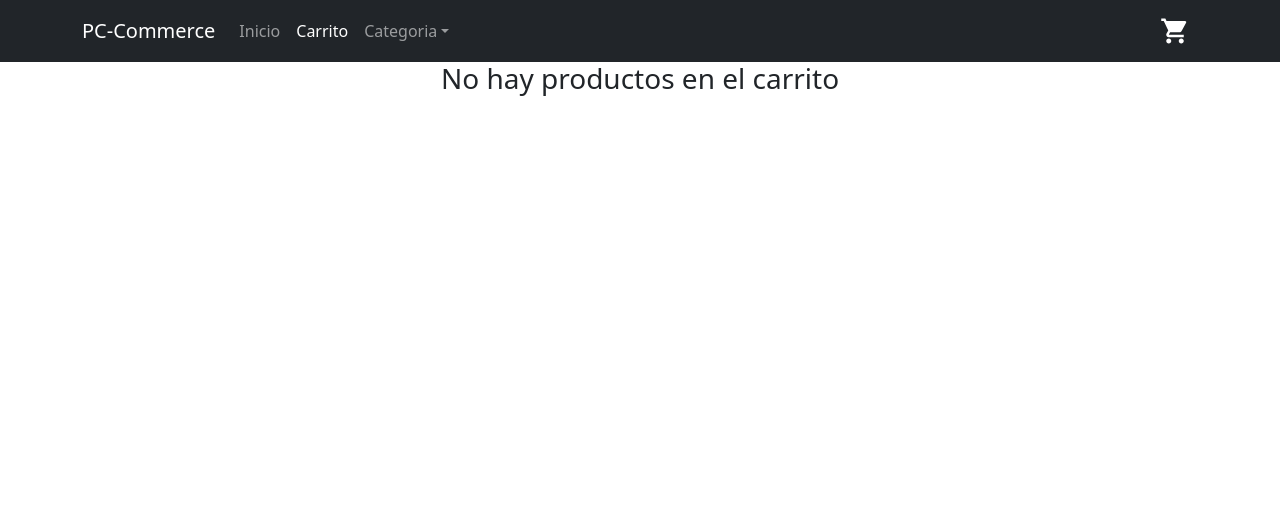
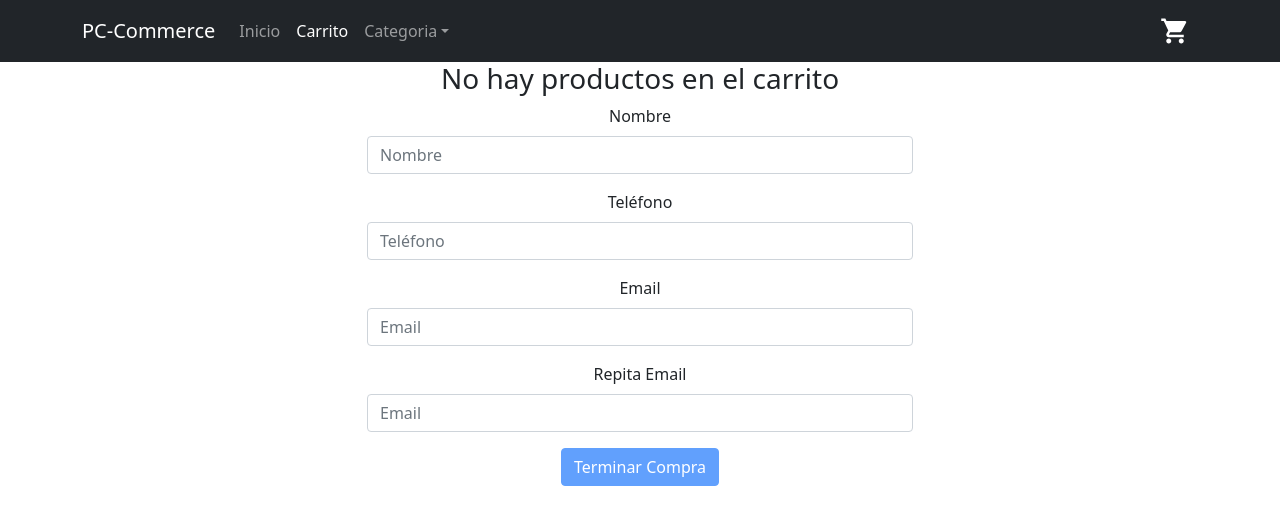
Before and after one commit to grvalenzuela/EcommerceREACT-Valenzuela, a React (Vite) app: page /carrito in a window 1280 px wide. Shown: the top 524 px of the page. Built offline with nearby package versions, Linux system fonts and the light colour scheme.

Commit message:
Agrega logica para orden de compra

```diff
--- a/src/componentes/Cart/Cart.jsx
+++ b/src/componentes/Cart/Cart.jsx
@@ -1,17 +1,102 @@
 import { useCartContext } from "../../context/CartContext";
+import { useState } from "react";
+import {
+  addDoc,
+  collection,
+  doc,
+  documentId,
+  getDocs,
+  getFirestore,
+  query,
+  updateDoc,
+  where,
+  writeBatch,
+} from "firebase/firestore";
+
 import Table from "react-bootstrap/Table";
-import { MdAdd, MdRemove, MdDelete } from "react-icons/md";
 import CartItem from "../CartItem/CartItem";
-import { LinkContainer } from "react-router-bootstrap";
 import Button from "react-bootstrap/Button";
+import Form from "react-bootstrap/Form";
 
 function Cart() {
-  const { cartList, vaciarCarrito, cantidadProductos } = useCartContext();
+  const { cartList, vaciarCarrito, cantidadTotalItem, precioTotal } =
+    useCartContext();
+  const [dataForm, setDataForm] = useState({
+    email: "",
+    nombre: "",
+    telefono: "",
+  });
+  const [id, setId] = useState(null);
+
+  // Generar ORDEN
+  const generarOrden = async (e) => {
+    e.preventDefault();
+
+    // Nuevo objeto de orders
+    let orden = {};
+
+    orden.comprador = dataForm;
+    orden.total = precioTotal();
+
+    orden.items = cartList.map((cartItem) => {
+      const id = cartItem.id;
+      const titulo = cartItem.titulo;
+      const precio = cartItem.precio * cartItem.cantidad;
+
+      return { id, titulo, precio };
+    });
+
+    const db = getFirestore();
+    const queryCollectionItems = collection(db, "ordenes");
+    await addDoc(queryCollectionItems, orden)
+      .then(({ id }) => setId(id))
+      .catch((err) => console.log(err))
+      .finally(() => vaciarCarrito());
+
+    // Actualiza Stock
+
+    const queryCollection = collection(db, "productos");
+
+    const queryActulizarStock = await query(
+      queryCollection,
+      where(
+        documentId(),
+        "in",
+        cartList.map((it) => it.id)
+      )
+    );
+
+    const batch = writeBatch(db);
+
+    await getDocs(queryActulizarStock)
+      .then((resp) =>
+        resp.docs.forEach((res) =>
+          batch.update(res.ref, {
+            stock:
+              res.data().stock -
+              cartList.find((item) => item.id === res.id).cantidad,
+          })
+        )
+      )
+      .finally(() => console.log("actulalizado"));
+
+    batch.commit();
+  };
+
+  const handleChange = (e) => {
+    setDataForm({
+      ...dataForm,
+      [e.target.name]: e.target.value,
+    });
+    console.log("Cambio en form: " + dataForm.nombre);
+  };
+
+  console.log("Precio Total: " + precioTotal());
 
   return (
     <div className="container">
       <div className="row  justify-content-center">
-        {cantidadProductos != 0 ? (
+        {cantidadTotalItem() != 0 ? (
           <div className="col-md-10">
             <Table responsive>
               <thead>
@@ -29,6 +114,19 @@ function Cart() {
                 ))}
               </tbody>
             </Table>
+            <div className="p-3">
+              <div>
+                <h3>
+                  Total:{" "}
+                  {precioTotal()
+                    ? precioTotal().toLocaleString(navigator.language, {
+                        minimumFractionDigits: 0,
+                      })
+                    : ""}
+                  $
+                </h3>
+              </div>
+            </div>
             <Button onClick={vaciarCarrito} variant="primary">
               Vaciar carrito
             </Button>
@@ -37,6 +135,69 @@ function Cart() {
           <h3>No hay productos en el carrito</h3>
         )}
       </div>
+      <div className="row justify-content-center">
+        {id != null ? (
+          id && (
+            <label className={"alert alert-success"}>
+              El id de la compra es: {id}
+            </label>
+          )
+        ) : (
+          <div className="col-md-6">
+            <Form onSubmit={generarOrden}>
+              {" "}
+              <Form.Group className="mb-3" controlId="dataForm.nombre">
+                <Form.Label>Nombre</Form.Label>
+                <Form.Control
+                  type="text"
+                  placeholder="Nombre"
+                  name="nombre"
+                  value={dataForm.nombre}
+                  onChange={handleChange}
+                />
+              </Form.Group>
+              <Form.Group className="mb-3" controlId="dataForm.telefono">
+                <Form.Label>Teléfono</Form.Label>
+                <Form.Control
+                  type="text"
+                  placeholder="Teléfono"
+                  name="telefono"
+                  value={dataForm.telefono}
+                  onChange={handleChange}
+                />
+              </Form.Group>
+              <Form.Group className="mb-3" controlId="dataForm.email">
+                <Form.Label>Email</Form.Label>
+                <Form.Control
+                  type="text"
+                  placeholder="Email"
+                  name="email"
+                  value={dataForm.email}
+                  onChange={handleChange}
+                />
+              </Form.Group>
+              <Form.Group className="mb-3" controlId="dataForm.email">
+                <Form.Label>Repita Email</Form.Label>
+                <Form.Control
+                  type="text"
+                  placeholder="Email"
+                  name="email"
+                  value={dataForm.email}
+                  onChange={handleChange}
+                />
+              </Form.Group>
+              <Button
+                disabled={cantidadTotalItem() == 0}
+                variant="primary"
+                type="submit"
+                onClick={generarOrden}
+              >
+                Terminar Compra
+              </Button>
+            </Form>
+          </div>
+        )}
+      </div>
     </div>
   );
 }
--- a/src/componentes/CartItem/CartItem.jsx
+++ b/src/componentes/CartItem/CartItem.jsx
@@ -24,13 +24,30 @@ function CartItem({ prod }) {
     <tr>
       <td>{prod.id}</td>
       <td>{prod.titulo}</td>
-      <td>{prod.precio}</td>
       <td>
-        <Button onClick={bajar} variant="info" size="sm">
+        {prod.precio
+          ? prod.precio.toLocaleString(navigator.language, {
+              minimumFractionDigits: 0,
+            })
+          : ""}
+        $
+      </td>
+      <td>
+        <Button
+          disabled={prod.cantidad == 0}
+          onClick={bajar}
+          variant="info"
+          size="sm"
+        >
           <MdRemove color={"white"} />{" "}
         </Button>{" "}
         {prod.cantidad}{" "}
-        <Button onClick={subir} variant="info" size="sm">
+        <Button
+          disabled={prod.stock <= prod.cantidad}
+          onClick={subir}
+          variant="info"
+          size="sm"
+        >
           <MdAdd color={"white"} />{" "}
         </Button>
       </td>
--- a/src/componentes/CartWidget/CartWidget.jsx
+++ b/src/componentes/CartWidget/CartWidget.jsx
@@ -4,15 +4,15 @@ import { useCartContext } from "../../context/CartContext";
 import Badge from "react-bootstrap/Badge";
 
 function CartWidget() {
-  const { cantidadProductos } = useCartContext();
+  const { cantidadTotalItem } = useCartContext();
 
-  console.log(cantidadProductos);
+  console.log("itemsCarrito: " + cantidadTotalItem());
   return (
     <div>
       <MdShoppingCart size={30} />
-      {cantidadProductos != 0 ? (
+      {cantidadTotalItem() != 0 ? (
         <Badge bg="warning" text="dark">
-          {cantidadProductos}
+          {cantidadTotalItem()}
         </Badge>
       ) : (
         ""
--- a/src/componentes/ItemCount/ItemCount.jsx
+++ b/src/componentes/ItemCount/ItemCount.jsx
@@ -16,7 +16,11 @@ const ItemContador = ({ count, sumarCount, restarCount, agregar }) => {
           <MdAdd size={20} />{" "}
         </Button>
       </div>
-      <button onClick={agregar} className="btn btn-success btn-block">
+      <button
+        disabled={count <= 0}
+        onClick={agregar}
+        className="btn btn-success btn-block"
+      >
         Agregar al carrito
       </button>
     </>
--- a/src/componentes/NavBar/NavBar.jsx
+++ b/src/componentes/NavBar/NavBar.jsx
@@ -28,7 +28,10 @@ function NavBar() {
               </LinkContainer>
               <NavDropdown title="Categoria" id="basic-nav-dropdown">
                 {categorias.map((categoria) => (
-                  <LinkContainer to={`categoria/${categoria.id}`}>
+                  <LinkContainer
+                    key={categoria.id}
+                    to={`categoria/${categoria.id}`}
+                  >
                     <NavDropdown.Item href="#action/3.1">
                       {categoria.nombre}
                     </NavDropdown.Item>
--- a/src/context/CartContext.jsx
+++ b/src/context/CartContext.jsx
@@ -9,7 +9,6 @@ function CartContextProvider({ children }) {
   const cantidadProductos = cartList.length;
 
   const addToCart = (item) => {
-    /// repita duplicado
     let itemEnCart = cartList.find((prod) => prod.id === item.id);
     console.log(itemEnCart);
     itemEnCart
@@ -47,6 +46,19 @@ function CartContextProvider({ children }) {
     setCartList([]);
   };
 
+  //
+  const precioTotal = () => {
+    return cartList.reduce(
+      (acum, prod) => acum + prod.cantidad * prod.precio,
+      0
+    );
+  };
+
+  //
+  const cantidadTotalItem = () => {
+    return cartList.reduce((acum, prod) => (acum += prod.cantidad), 0);
+  };
+
   return (
     <CartContext.Provider
       value={{
@@ -56,6 +68,8 @@ function CartContextProvider({ children }) {
         decrementarCantidad,
         eliminar,
         vaciarCarrito,
+        precioTotal,
+        cantidadTotalItem,
         cantidadProductos,
       }}
     >
```
